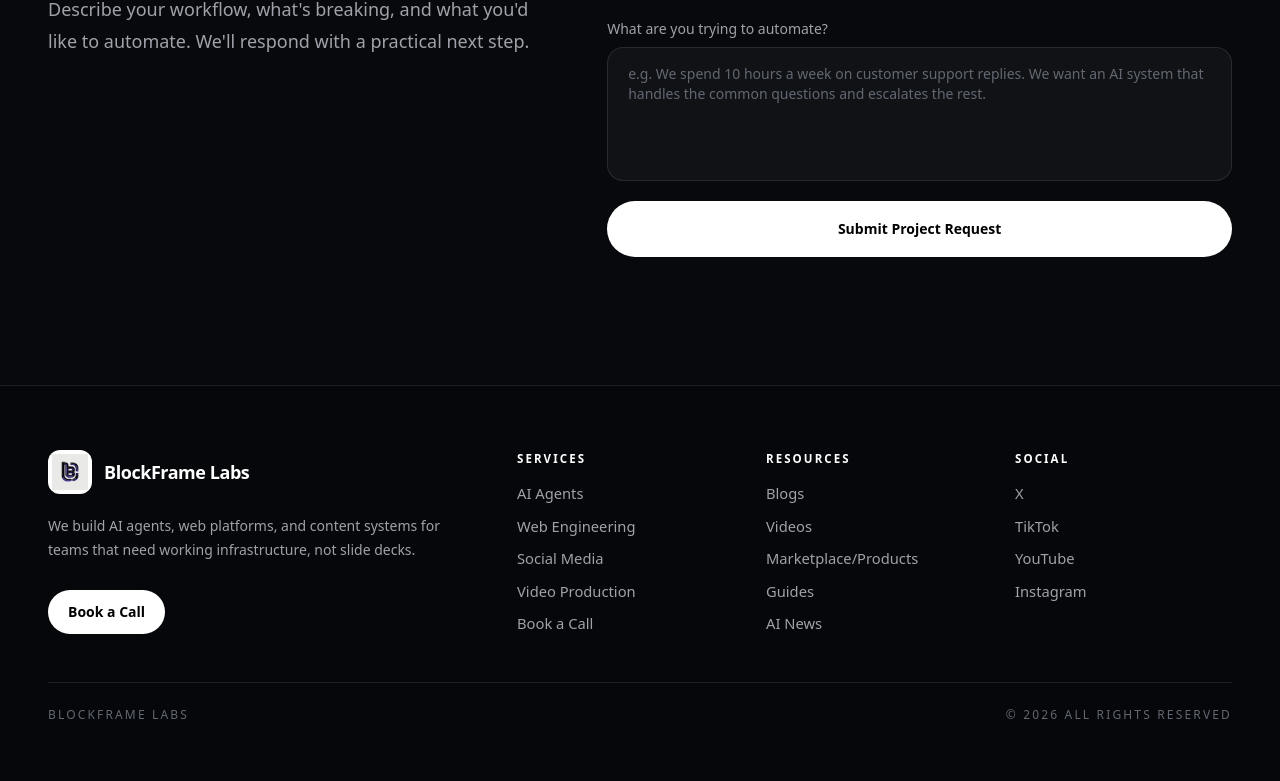
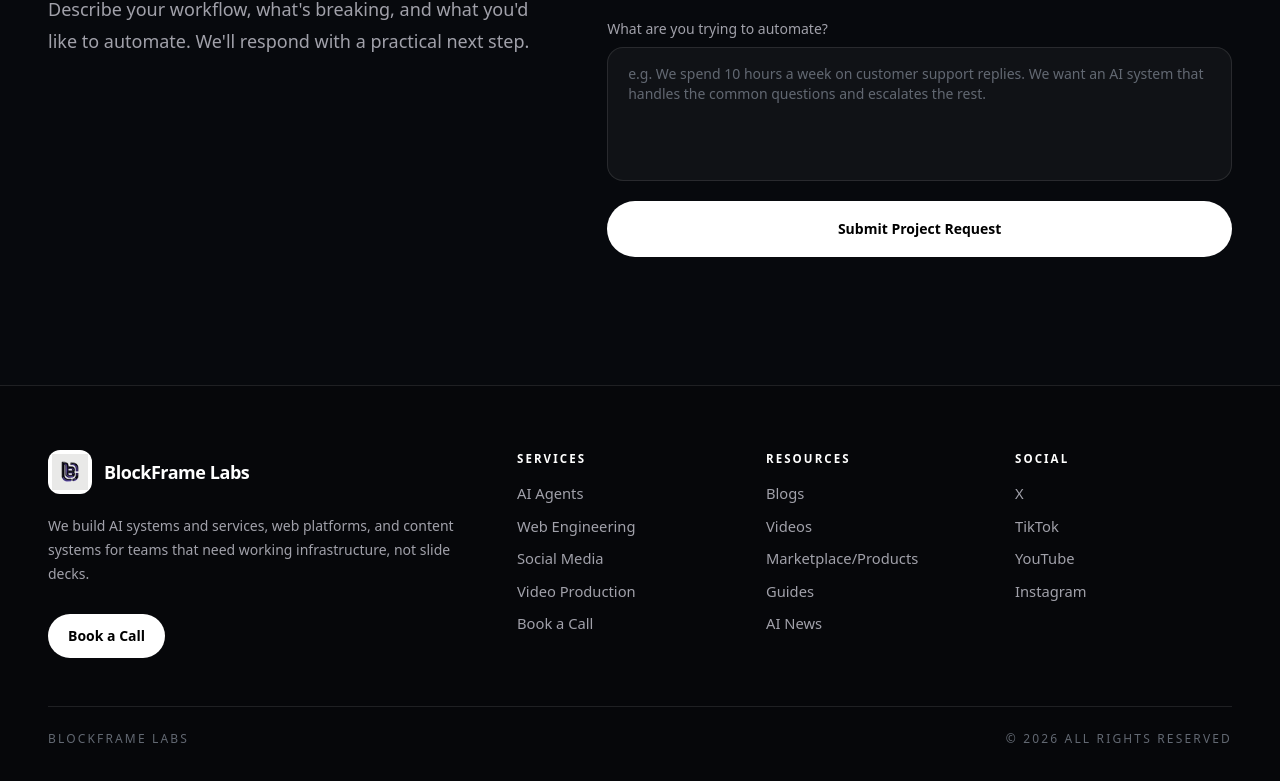
Before and after one commit to mybotts/Block-Frame-Website-, a Next.js app: page / in a window 1280 px wide. Shown: the part 4482-5263 px from the top of the page. Built offline with nearby package versions, Linux system fonts and the light colour scheme.

Commit message:
Update footer: AI agents -> AI systems and services

```diff
--- a/src/components/Footer.tsx
+++ b/src/components/Footer.tsx
@@ -50,7 +50,7 @@ export default function Footer() {
             <span className="text-lg font-semibold tracking-tight text-white">BlockFrame Labs</span>
           </Link>
           <p className="mt-5 text-sm leading-6 text-text-secondary">
-            We build AI agents, web platforms, and content systems for teams that need working infrastructure, not slide decks.
+            We build AI systems and services, web platforms, and content systems for teams that need working infrastructure, not slide decks.
           </p>
           <a href={calendlyHref} target="_blank" rel="noopener noreferrer" className="mt-7 inline-flex min-h-11 items-center rounded-full bg-white px-5 text-sm font-semibold text-black transition hover:bg-primary-light">
             Book a Call
```
